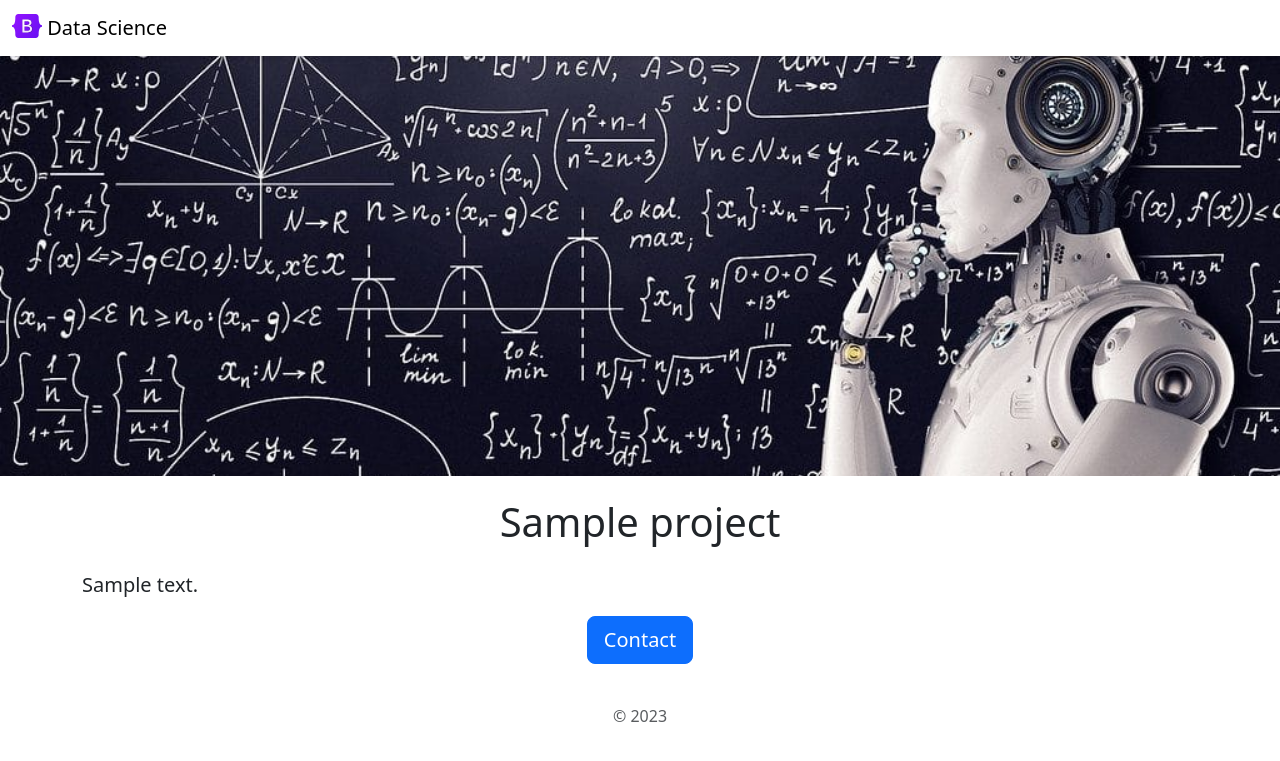
After one commit to cfigy/flaskSite, a Flask app: template templates/project.html in a window 1280 px wide. The commit adds this page. Shown: the top 761 px of the page. Run offline with Flask 3, Linux system fonts and the light colour scheme; the template is opened without the code that fills it: most values are stand-ins (such as "Sample title", 1, 10 or a date in 2020); parts of the project's set-up code (start-up, migrations or seed data) failed here and were passed over.

Commit message:
project page add

```diff
--- a/app.py
+++ b/app.py
@@ -1,5 +1,6 @@
 from flask import Flask, render_template, jsonify
-from database import getProjects
+from database import getProjects, getProject
+
 
 app = Flask(__name__)
 
@@ -8,10 +9,18 @@ def root():
   Projects = getProjects()
   return render_template('home.html', projects=Projects)
 
+@app.route("/project/<id>")
+def show_project(id):
+  Project = getProject(id)
+  return render_template('project.html', project=Project)
+
 @app.route("/api/projects")
-def apiprojects():
+def api_projects():
   Projects = getProjects()
-  return jsonify(Projects)
+  if not Project:
+    return "Not Found", 404
+  else:
+    return jsonify(Projects)
 
 if __name__ == "__main__":
   app.run(host='0.0.0.0', debug=True)
--- a/database.py
+++ b/database.py
@@ -1,7 +1,14 @@
 from sqlalchemy import create_engine, text
 import os
 
-def createTable(engine):
+my_secret = os.environ['db_key']
+engine = create_engine(my_secret, connect_args={
+    "ssl":{
+    "ssl_ca": "/etc/ssl/cert.pem"
+    }
+  })
+
+def createTable():
   createtbl="""
   CREATE TABLE IF NOT EXISTS Projects(
   	id INT NOT NULL AUTO_INCREMENT,
@@ -18,12 +25,6 @@ def createTable(engine):
   return "Table Created"
 
 def getProjects():
-  my_secret = os.environ['db_key']
-  engine = create_engine(my_secret, connect_args={
-    "ssl":{
-    "ssl_ca": "/etc/ssl/cert.pem"
-    }
-  })
   conn = engine.connect()
   result = conn.execute(text("Select * from Projects"))
   conn.close()
@@ -32,14 +33,24 @@ def getProjects():
     result_dict.append(dict(row._mapping))
   return result_dict
 
-def getTables(engine):
+def getProject(id):
+  with engine.connect() as conn:
+    result = conn.execute(
+      text("SELECT * FROM Projects WHERE id = '{}'".format(id)))
+  rows = result.all()
+  if len(rows) == 0:
+    return None
+  else:
+    return dict(rows[0]._mapping)
+
+def getTables():
   conn = engine.connect()
   result = conn.execute(text("Show Tables"))
   conn.commit()
   conn.close()
   return result.all
 
-def insertProjects(engine):
+def insertProjects():
   conn = engine.connect()
   #Insert data
   for project in PROJECTS:
@@ -66,15 +77,6 @@ PROJECTS = [
   'desc':"This project calculates the yeild of bond auctions from Treasury Direct. The cheapest to deliver is also calculated along with a yield curve.",
   'date':"12/20/2021"
 }]
-###########
-#db_string = pw.pw['db_connection_str'] #os.getenv("DB_CONNECTION_STRING")
-#my_secret = os.environ['DB_CONNECTION_STRING']
-#print(os.getenv("DB_CONNECTION_STRING"))
-#print(my_secret)
-#engine = create_engine(db_string, connect_args={
-#    "ssl":{
-#    "ssl_ca": "/etc/ssl/cert.pem"
-#    }
-#  })
-#x = getProjects()
-#print(x)
+
+x = getProject(1)
+print(x)
--- /dev/null
+++ b/templates/banner.html
@@ -0,0 +1,9 @@
+<style>
+      #banner{
+        height: 420px;
+        width: 100%;
+        object-fit:cover;
+        margin-bottom:14px;
+      }
+</style>
+<img class="img-fluid" id="banner" src="/static/ML-Robot-1024x675.jpg" alt="Data Science">
--- /dev/null
+++ b/templates/bootstrap.html
@@ -0,0 +1,3 @@
+<link href="https://cdn.jsdelivr.net/npm/bootstrap@5.3.0/dist/css/bootstrap.min.css" rel="stylesheet" integrity="sha384-9ndCyUaIbzAi2FUVXJi0CjmCapSmO7SnpJef0486qhLnuZ2cdeRhO02iuK6FUUVM" crossorigin="anonymous">
+<meta charset="utf-8">
+<meta name="viewport" content="width=device-width, initial-scale=1">
--- a/templates/nav2.html
+++ b/templates/nav2.html
@@ -1,6 +1,6 @@
 <nav class="navbar shadow-sm fixed-top bg-white">
   <div class="container-fluid">
-    <a class="navbar-brand" href="#">
+    <a class="navbar-brand" href="/">
       <img src="/static/bootstrap-logo.svg" alt="Logo" width="30" height="24" class="d-inline-block align-text-top">
       Data Science
     </a>
--- a/templates/project-table.html
+++ b/templates/project-table.html
@@ -10,6 +10,6 @@
       {% endif %}
   </div>
    <div class="col-2">
-     <button type="button" class="btn btn-outline-primary">See More</button>
+     <a href="/project/{{project['id']}}" type="button" class="btn btn-outline-primary float-right align-right">See More</a>
    </div>
 </div>
--- /dev/null
+++ b/templates/project.html
@@ -0,0 +1,26 @@
+<!DOCTYPE html>
+<html>
+  <head>
+    {% include 'nav2.html' %}
+    {% include 'bootstrap.html' %}
+    <title>{{project.title}}</title>
+    <link rel="shortcut icon" href="/static/favicon.ico">
+  </head>
+  <body>
+    {% include 'banner.html' %}
+    <script                     src="https://cdn.jsdelivr.net/npm/bootstrap@5.3.0/dist/js/bootstrap.bundle.min.js" integrity="sha384-geWF76RCwLtnZ8qwWowPQNguL3RmwHVBC9FhGdlKrxdiJJigb/j/68SIy3Te4Bkz" crossorigin="anonymous"></script>
+    <div class="container">
+      <h1 class="text-center mt-2 mb-4">{{project.title}}</h1>
+      <p class="lead">
+        {{project.descr}}
+      </p>
+      <div>
+      </div>
+        <script src="{{ project.link }}"></script>
+      </div>
+      <div class="text-center">
+        <a href="mailto:chris.figy@gmail.com" class="btn btn-primary btn-lg">Contact</a>
+      </div>
+    {% include 'footer.html' %}
+  </body>
+</html>
```
Also changed, not shown: templates/home.html (+2 -12 lines), templates/projects.html (deleted, +0 -9 lines).
